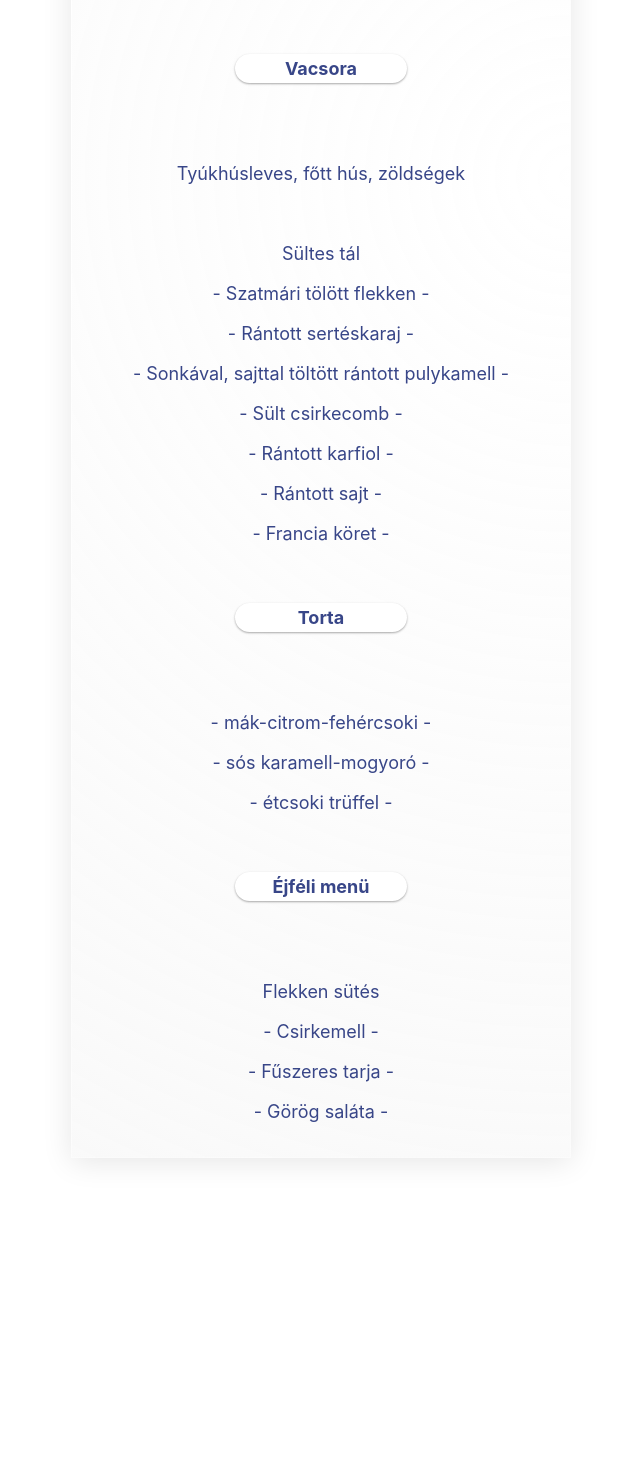
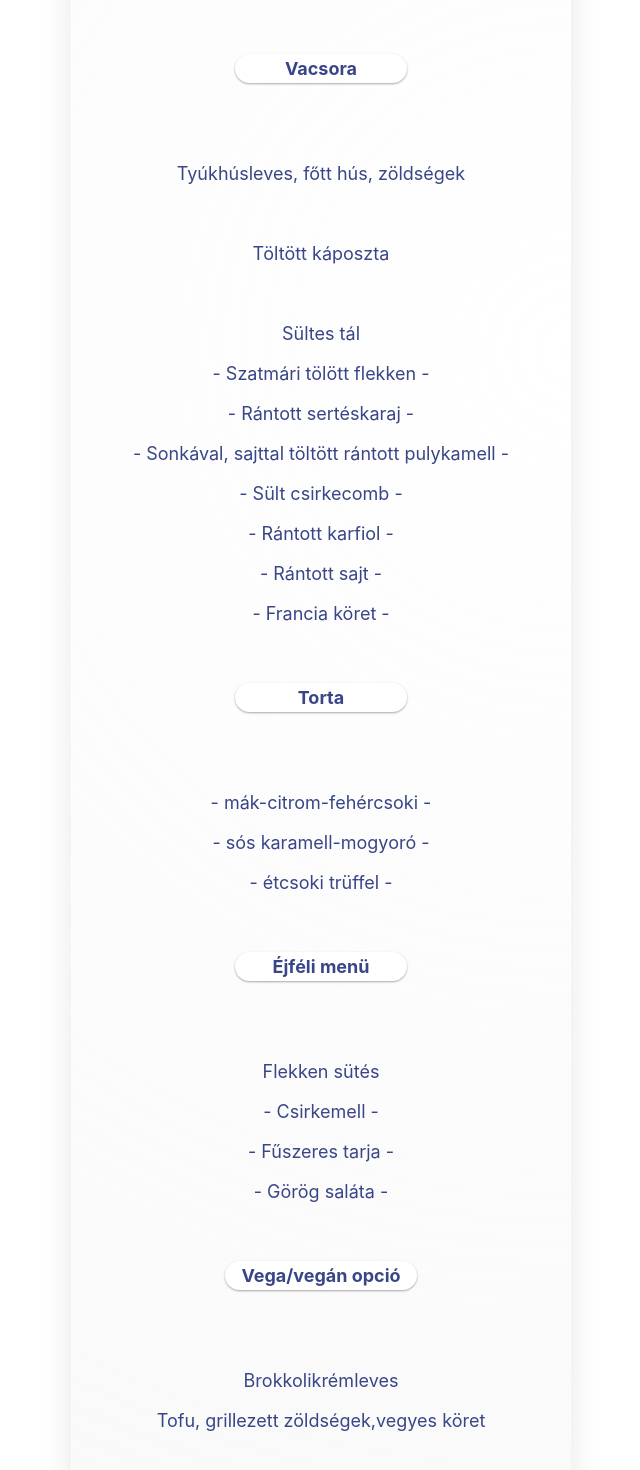
Before and after one commit to szalontaijordan/doriesjordanegybekelnek, a React (Create React App) app: page /menu in a window 1280 px wide. Shown: the part 917-2387 px from the top of the page, without its empty margins (319-959 px from the left). Before the commit the page ends 2075 px from the top, so only its background shows below. Built offline with nearby package versions, Linux system fonts and the light colour scheme.

Commit message:
chore: stuffed cabbage and vega option

```diff
--- a/src/Food.js
+++ b/src/Food.js
@@ -5,7 +5,7 @@ import { useI18N } from './i18n';
 
 export function Food() {
     const { food } = useI18N();
-    const { rec, smol, menu, cake, midnight, titles } = food;
+    const { rec, smol, menu, cake, midnight, titles, vega } = food;
 
     useEffect(() => {
         const onScroll = () => {
@@ -70,6 +70,14 @@ export function Food() {
                     <div className="timeline-item" />
                     {midnight.map((item, i) => <div className="timeline-item" key={i}>{item}</div>)}
                 </div>
+                <div className="title">
+                    <strong>{titles.vega}</strong>
+                </div>
+                <div className="menuu">
+                    <div className="timeline-item" />
+                    {vega.map((item, i) => <div className="timeline-item" key={i}>{item}</div>)}
+                    <div className="timeline-item" />
+                </div>
             </div>
         </div>
     </div>
--- a/src/menu.18n.js
+++ b/src/menu.18n.js
@@ -7,6 +7,7 @@ export const menu18n = {
                 menu: 'Vacsora',
                 cake: 'Torta',
                 midnight: 'Éjféli menü',
+                vega: 'Vega/vegán opció'
             },
             rec: [
                 'Aszalt szilvával töltött pulykamell',
@@ -28,6 +29,8 @@ export const menu18n = {
             menu: [
                 'Tyúkhúsleves, főtt hús, zöldségek',
                 '',
+                'Töltött káposzta',
+                '',
                 'Sültes tál',
                 '- Szatmári tölött flekken -',
                 '- Rántott sertéskaraj - ',
@@ -36,6 +39,10 @@ export const menu18n = {
                 '- Rántott karfiol -',
                 '- Rántott sajt - ',
                 '- Francia köret -',
+            ],
+            vega: [
+                'Brokkolikrémleves',
+                'Tofu, grillezett zöldségek,vegyes köret'
             ],
             cake: [
                 '- mák-citrom-fehércsoki -',
@@ -58,6 +65,7 @@ export const menu18n = {
                 menu: 'Diner',
                 cake: 'Cake',
                 midnight: 'Midnight menu',
+                vega: 'Vegetarian/Vegan option'
             },
             rec: [
                 'Turkey Breast Stuffed with Dried Plums',
@@ -76,8 +84,14 @@ export const menu18n = {
                 'Cheese Scone',
                 'Feta and Sun-Dried Tomato Scone',
             ],
+            vega: [
+                'Broccoli Cream Soup',
+                'Tofu, Grilled Vegetables, Steamed rice, Roasted potatoes, Vegetables'
+            ],
             menu: [
                 'Chicken consommé, vegetables',
+                '',
+                'Stuffed Cabbage',
                 '',
                 'Main',
                 '- Stuffed meat à la Szatmár :) -',
```
